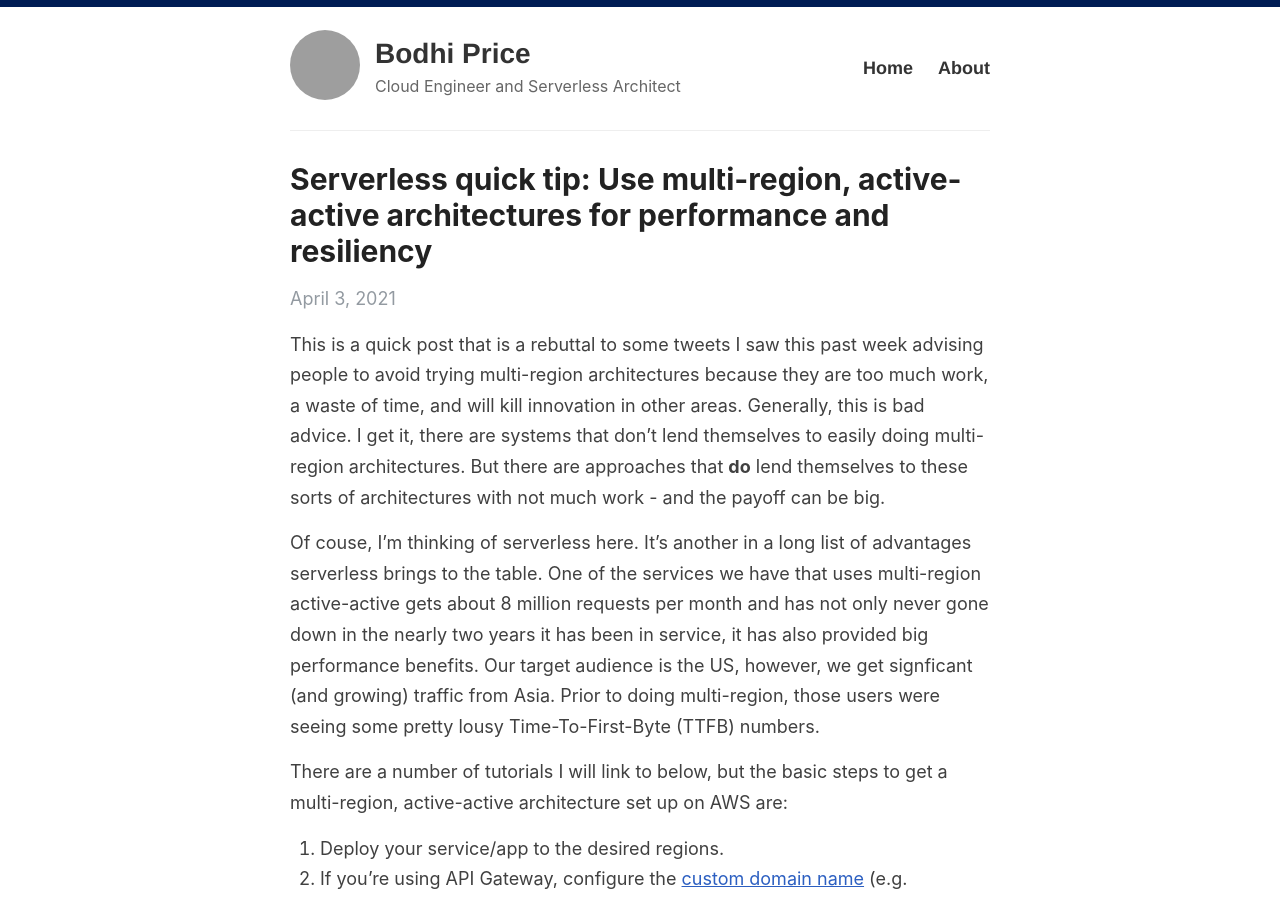
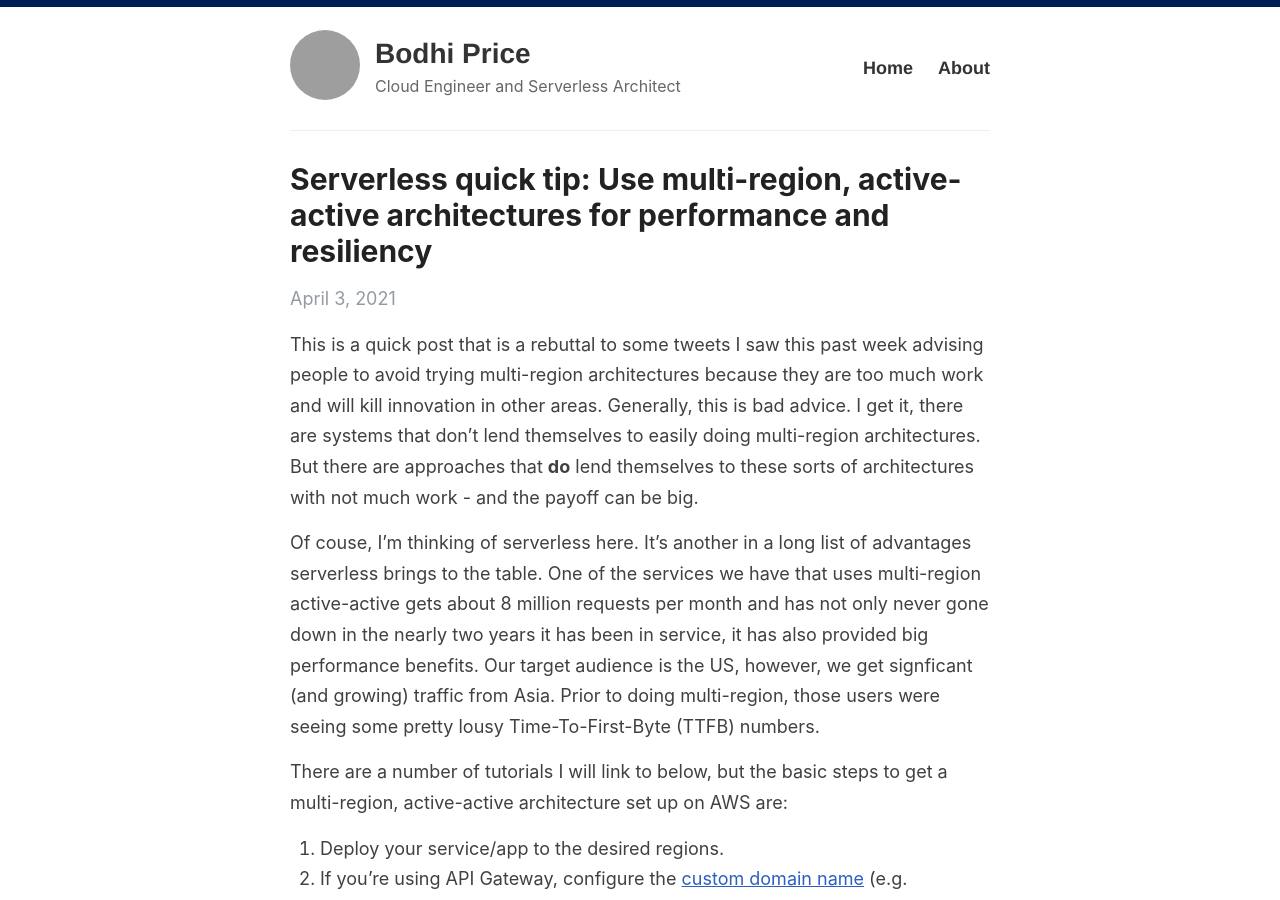
Before and after one commit to bodhiprice/bodhiprice.github.io, a Jekyll site: the page built from _posts/2021-4-3-multi-region-active-active.md, in a window 1280 px wide and 900 px high. Built offline with Jekyll 4.4.1, drawn with Linux system fonts in a browser that asks for light colours; grey boxes are pictures that could not be loaded.

Commit message:
Update 2021-4-3-multi-region-active-active.md

```diff
--- a/_posts/2021-4-3-multi-region-active-active.md
+++ b/_posts/2021-4-3-multi-region-active-active.md
@@ -4,7 +4,7 @@ title: Serverless quick tip&#58; Use multi-region, active-active architectures f
 categories: [aws, serverless]
 ---
 
-This is a quick post that is a rebuttal to some tweets I saw this past week advising people to avoid trying multi-region architectures because they are too much work, a waste of time, and will kill innovation in other areas. Generally, this is bad advice. I get it, there are systems that don't lend themselves to easily doing multi-region architectures. But there are approaches that **do** lend themselves to these sorts of architectures with not much work - and the payoff can be big.
+This is a quick post that is a rebuttal to some tweets I saw this past week advising people to avoid trying multi-region architectures because they are too much work and will kill innovation in other areas. Generally, this is bad advice. I get it, there are systems that don't lend themselves to easily doing multi-region architectures. But there are approaches that **do** lend themselves to these sorts of architectures with not much work - and the payoff can be big.
 
 Of couse, I'm thinking of serverless here. It's another in a long list of advantages serverless brings to the table. One of the services we have that uses multi-region active-active gets about 8 million requests per month and has not only never gone down in the nearly two years it has been in service, it has also provided big performance benefits. Our target audience is the US, however, we get signficant (and growing) traffic from Asia. Prior to doing multi-region, those users were seeing some pretty lousy Time-To-First-Byte (TTFB) numbers.
 
```
